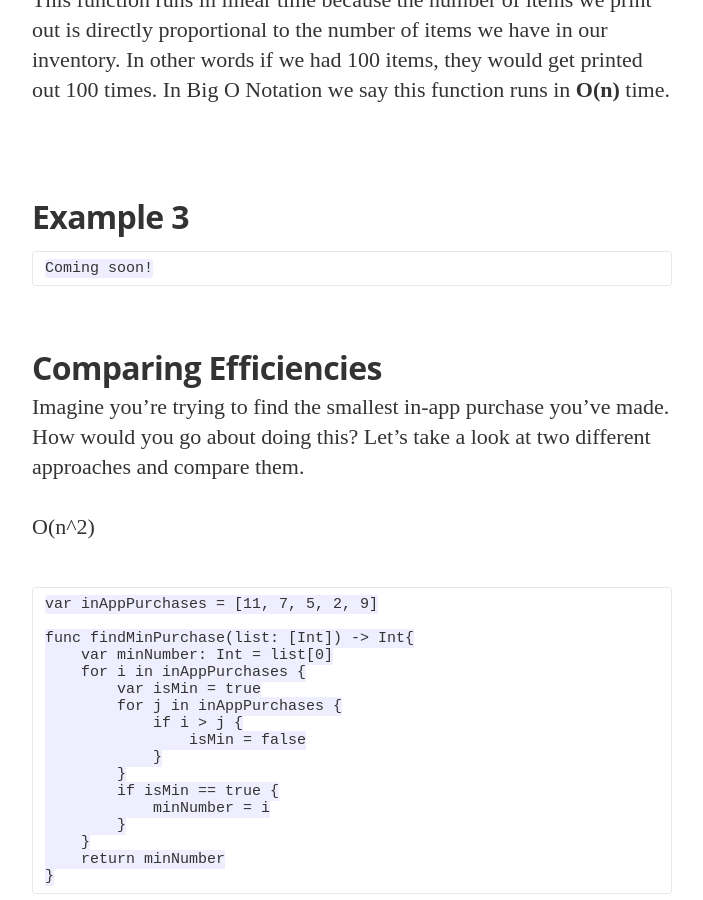
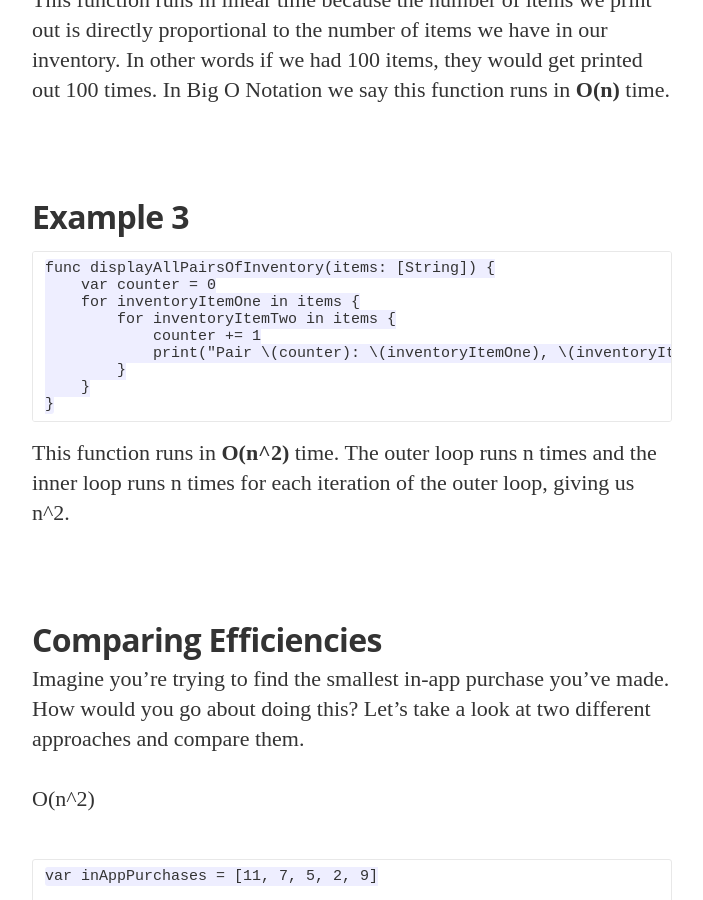
Before and after one commit to nathankrishnan/nathankrishnan.github.io, a Jekyll site: the page built from _posts/2016-10-11-big-o-notation.md, in a window 1280 px wide and 900 px high, scrolled down 2268 px. Shown: the whole window, without its empty margins (288-991 px from the left). Built offline with Jekyll 4.4.1, drawn with Linux system fonts in a browser that asks for light colours; nearby versions of some CDN libraries; some web fonts are replaced; comment, search, counter and statistics services are not loaded.

Commit message:
Update 2016-10-11-big-o-notation.md

````diff
--- a/_posts/2016-10-11-big-o-notation.md
+++ b/_posts/2016-10-11-big-o-notation.md
@@ -43,8 +43,17 @@ This function runs in linear time because the number of items we print out is di
 # Example 3
 
 ```
-Coming soon!
+func displayAllPairsOfInventory(items: [String]) {
+    var counter = 0
+    for inventoryItemOne in items {
+        for inventoryItemTwo in items {
+            counter += 1
+            print("Pair \(counter): \(inventoryItemOne), \(inventoryItemTwo)")
+        }
+    }
+}
 ```
+This function runs in **O(n^2)** time. The outer loop runs n times and the inner loop runs n times for each iteration of the outer loop, giving us n^2.
 
 
 # Comparing Efficiencies
````
